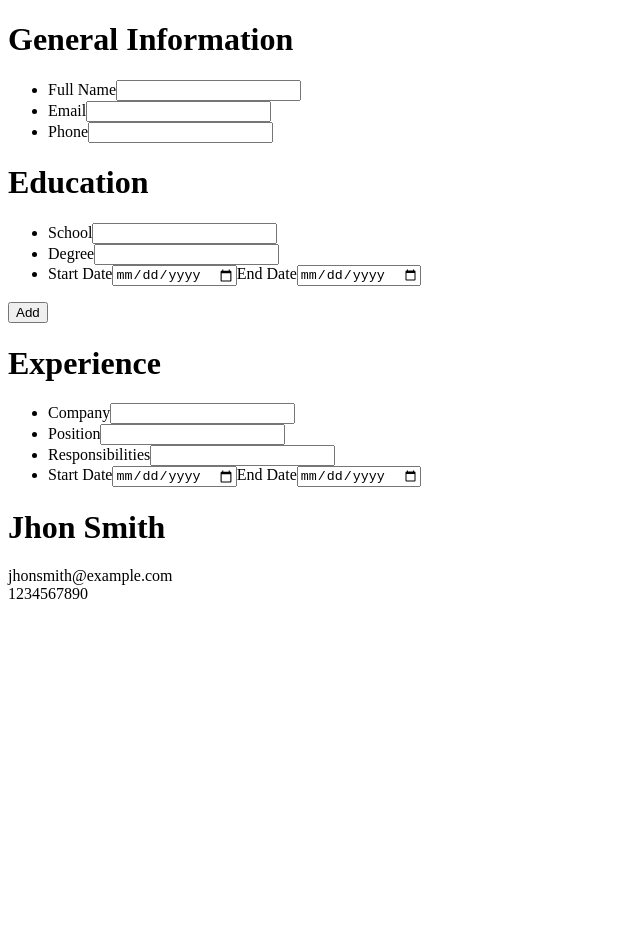
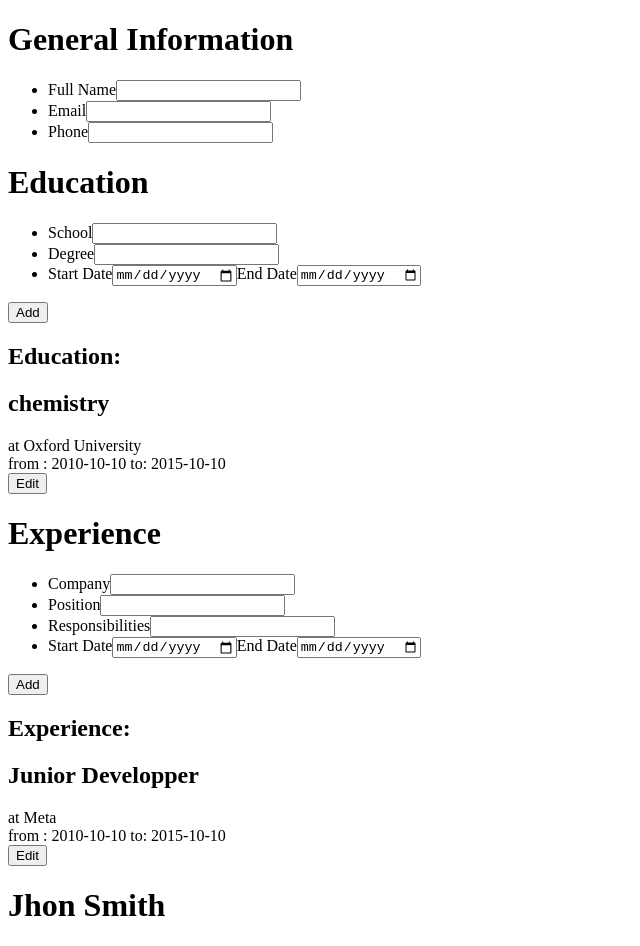
Before and after one commit to Edios44/cv-app, a React (Vite) app: page / in a window 1280 px wide. Shown: the top 946 px of the page, without its empty margins (0-640 px from the left). Before the commit the page ends 800 px from the top, so only its background shows below. Built offline with nearby package versions, Linux system fonts and the light colour scheme.

Commit message:
adding and editing education and experience is now working

```diff
--- a/src/App.jsx
+++ b/src/App.jsx
@@ -2,11 +2,12 @@ import { useState } from "react";
 
 //Data Section
 class EducationCreator {
-  constructor(school, degree, educationStart, educationEnd) {
+  constructor(school, degree, educationStart, educationEnd, id) {
     this.school = school;
     this.degree = degree;
     this.educationStart = educationStart;
     this.educationEnd = educationEnd;
+    this.id = id;
   }
 }
 
@@ -17,12 +18,14 @@ class ExperienceCreator {
     responsibilities,
     experienceStart,
     experienceEnd,
+    id,
   ) {
     this.company = company;
     this.position = position;
     this.responsibilities = responsibilities;
     this.experienceStart = experienceStart;
     this.experienceEnd = experienceEnd;
+    this.id = id;
   }
 }
 
@@ -62,65 +65,186 @@ function GeneralInformationForm({ setFullName, setEmail, setPhone }) {
     </>
   );
 }
-function EducationForm() {
+function educationHandler(e, addEducation, setShowForm) {
+  return addEducation(e, setShowForm);
+}
+function EducationForm({ addEducation, showForm, id, setShowForm, edu }) {
   return (
     <>
-      <form>
+      <form
+        onSubmit={(e) => educationHandler(e, addEducation, setShowForm)}
+        id={id}
+      >
         <h1>Education</h1>
         <ul>
           <li>
             <label htmlFor="school">School</label>
-            <input type="text" id="school" />
+            <input
+              type="text"
+              id="school"
+              defaultValue={edu !== undefined ? edu.school : null}
+            />
           </li>
           <li>
             <label htmlFor="degree">Degree</label>
-            <input type="text" id="degree" />
+            <input
+              type="text"
+              id="degree"
+              defaultValue={edu !== undefined ? edu.degree : null}
+            />
           </li>
           <li>
             <label htmlFor="educationStart">Start Date</label>
-            <input type="date" id="educationStart" />
+            <input
+              type="date"
+              id="educationStart"
+              defaultValue={edu !== undefined ? edu.educationStart : null}
+            />
             <label htmlFor="educationEnd">End Date</label>
-            <input type="date" id="educationEnd" />
+            <input
+              type="date"
+              id="educationEnd"
+              defaultValue={edu !== undefined ? edu.educationEnd : null}
+            />
           </li>
         </ul>
-        <button type="submit">Add</button>
+        <button type="submit">{showForm == null ? "Add" : "Edit"}</button>
       </form>
     </>
   );
 }
-function EducationPreview() {}
-function ExperienceForm() {
+function EducationPreview({ education, editEducation }) {
+  const [showForm, setShowForm] = useState(null);
+  const educationItems = education.map((edu) => (
+    <div key={edu.id}>
+      <h2>{edu.degree}</h2>
+      <div>at {edu.school}</div>
+      <div>
+        from : {edu.educationStart} to: {edu.educationEnd}
+      </div>
+      <button
+        id={edu.id}
+        onClick={() =>
+          showForm != edu.id ? setShowForm(edu.id) : setShowForm(null)
+        }
+      >
+        Edit
+      </button>
+      {showForm == edu.id && (
+        <EducationForm
+          addEducation={editEducation}
+          showForm={showForm}
+          id={edu.id}
+          setShowForm={setShowForm}
+          edu={edu}
+        />
+      )}
+    </div>
+  ));
   return (
     <>
-      <form>
+      <h2>Education:</h2>
+      {educationItems}
+    </>
+  );
+}
+function ExperienceForm({ experienceHandler, showForm, id, setShowForm, exp }) {
+  return (
+    <>
+      <form onSubmit={(e) => experienceHandler(e, setShowForm)} id={id}>
         <h1>Experience</h1>
         <ul>
           <li>
             <label htmlFor="company">Company</label>
-            <input type="text" id="company" />
+            <input
+              type="text"
+              id="company"
+              defaultValue={exp !== undefined ? exp.company : null}
+            />
           </li>
           <li>
             <label htmlFor="position">Position</label>
-            <input type="text" id="position" />
+            <input
+              type="text"
+              id="position"
+              defaultValue={exp !== undefined ? exp.position : null}
+            />
           </li>
           <li>
             <label htmlFor="responsibilities">Responsibilities</label>
-            <input type="text" id="responsibilities" />
+            <input
+              type="text"
+              id="responsibilities"
+              defaultValue={exp !== undefined ? exp.responsibilities : null}
+            />
           </li>
           <li>
             <label htmlFor="experienceStart">Start Date</label>
-            <input type="date" id="experienceStart" />
+            <input
+              type="date"
+              id="experienceStart"
+              defaultValue={exp !== undefined ? exp.experienceStart : null}
+            />
             <label htmlFor="experienceEnd">End Date</label>
-            <input type="date" id="experienceEnd" />
+            <input
+              type="date"
+              id="experienceEnd"
+              defaultValue={exp !== undefined ? exp.experienceEnd : null}
+            />
           </li>
         </ul>
+        <button type="submit">{showForm == null ? "Add" : "Edit"}</button>
       </form>
     </>
   );
 }
-function ExperiencePreview() {}
+function ExperiencePreview({ experience, editExperience }) {
+  const [showForm, setShowForm] = useState(null);
+  const experienceItems = experience.map((exp) => (
+    <div key={exp.id}>
+      <h2>{exp.position}</h2>
+      <div>at {exp.company}</div>
+      <div>
+        from : {exp.experienceStart} to: {exp.experienceEnd}
+      </div>
+      <button
+        id={exp.id}
+        onClick={() =>
+          showForm != exp.id ? setShowForm(exp.id) : setShowForm(null)
+        }
+      >
+        Edit
+      </button>
+      {showForm == exp.id && (
+        <ExperienceForm
+          experienceHandler={editExperience}
+          showForm={showForm}
+          id={exp.id}
+          setShowForm={setShowForm}
+          exp={exp}
+        />
+      )}
+    </div>
+  ));
+  return (
+    <>
+      <h2>Experience:</h2>
+      {experienceItems}
+    </>
+  );
+}
 
-function Input({ setFullName, setEmail, setPhone }) {
+function Input({
+  setFullName,
+  setEmail,
+  setPhone,
+  education,
+  addEducation,
+  editEducation,
+  experience,
+  addExperience,
+  editExperience,
+}) {
   return (
     <>
       <GeneralInformationForm
@@ -128,10 +252,13 @@ function Input({ setFullName, setEmail, setPhone }) {
         setEmail={setEmail}
         setPhone={setPhone}
       />
-      <EducationForm />
-      <EducationPreview />
-      <ExperienceForm />
-      <ExperiencePreview />
+      <EducationForm addEducation={addEducation} />
+      <EducationPreview education={education} editEducation={editEducation} />
+      <ExperienceForm experienceHandler={addExperience} />
+      <ExperiencePreview
+        experience={experience}
+        editExperience={editExperience}
+      />
     </>
   );
 }
@@ -146,13 +273,24 @@ function GeneralInformation({ fullName, email, phone }) {
     </>
   );
 }
-function CVContent() {}
+function CVContent({ education }) {
+  const educationItems = education.map((edu) => (
+    <>
+      <h2>{edu.degree}</h2>
+      <div>at {edu.school}</div>
+      <div>
+        from : {edu.educationStart} to: {edu.educationEnd}
+      </div>
+    </>
+  ));
+  return <>{educationItems}</>;
+}
 
-function Output({ fullName, email, phone }) {
+function Output({ fullName, email, phone, education }) {
   return (
     <>
       <GeneralInformation fullName={fullName} email={email} phone={phone} />
-      <CVContent />
+      <CVContent education={education} />
     </>
   );
 }
@@ -162,14 +300,101 @@ function App() {
   const [email, setEmail] = useState("jhonsmith@example.com");
   const [phone, setPhone] = useState("1234567890");
 
+  const exampleSchool = new EducationCreator(
+    "Oxford University",
+    "chemistry",
+    "2010-10-10",
+    "2015-10-10",
+    1000,
+  );
+  const exampleExperience = new ExperienceCreator(
+    "Meta",
+    "Junior Developper",
+    "contributing to feature development, fixing bugs, writing clean and maintainable code, and collaborating closely with senior engineers to learn and ensure product stability.",
+    "2010-10-10",
+    "2015-10-10",
+    5000,
+  );
+  const [education, setEducation] = useState([exampleSchool]);
+  const [experience, setExperience] = useState([exampleExperience]);
+  function addEducation(e) {
+    e.preventDefault();
+    console.log("hi mom");
+    const prevElement = education[education.length - 1];
+
+    const school = e.target.elements.school.value;
+    const degree = e.target.elements.degree.value;
+    const educationStart = e.target.elements.educationStart.value;
+    const educationEnd = e.target.elements.educationEnd.value;
+    const id = prevElement.id + 1;
+
+    setEducation([
+      ...education,
+      new EducationCreator(school, degree, educationStart, educationEnd, id),
+    ]);
+  }
+  function addExperience(e) {
+    e.preventDefault();
+    const prevElement = experience[experience.length - 1];
+
+    const company = e.target.elements.company.value;
+    const position = e.target.elements.position.value;
+    const responsibilities = e.target.elements.responsibilities.value;
+    const experienceStart = e.target.elements.experienceStart.value;
+    const experienceEnd = e.target.elements.experienceEnd.value;
+    const id = prevElement.id + 1;
+
+    setExperience([
+      ...experience,
+      new ExperienceCreator(
+        company,
+        position,
+        responsibilities,
+        experienceStart,
+        experienceEnd,
+        id,
+      ),
+    ]);
+  }
+  function editEducation(e, setShowForm) {
+    e.preventDefault();
+    const editedItem = education.find((edu) => edu.id == e.target.id);
+    editedItem.school = e.target.elements.school.value;
+    editedItem.degree = e.target.elements.degree.value;
+    editedItem.educationStart = e.target.elements.educationStart.value;
+    editedItem.educationEnd = e.target.elements.educationEnd.value;
+    setShowForm(null);
+  }
+  function editExperience(e, setShowForm) {
+    e.preventDefault();
+    const editedItem = experience.find((exp) => exp.id == e.target.id);
+    editedItem.company = e.target.elements.company.value;
+    editedItem.position = e.target.elements.position.value;
+    editedItem.responsibilities = e.target.elements.responsibilities.value;
+    editedItem.experienceStart = e.target.elements.experienceStart.value;
+    editedItem.experienceEnd = e.target.elements.experienceEnd.value;
+    setShowForm(null);
+  }
+
   return (
     <>
       <Input
         setFullName={setFullName}
         setEmail={setEmail}
         setPhone={setPhone}
+        education={education}
+        addEducation={addEducation}
+        editEducation={editEducation}
+        experience={experience}
+        addExperience={addExperience}
+        editExperience={editExperience}
       />
-      <Output fullName={fullName} email={email} phone={phone} />
+      <Output
+        fullName={fullName}
+        email={email}
+        phone={phone}
+        education={education}
+      />
     </>
   );
 }
```
